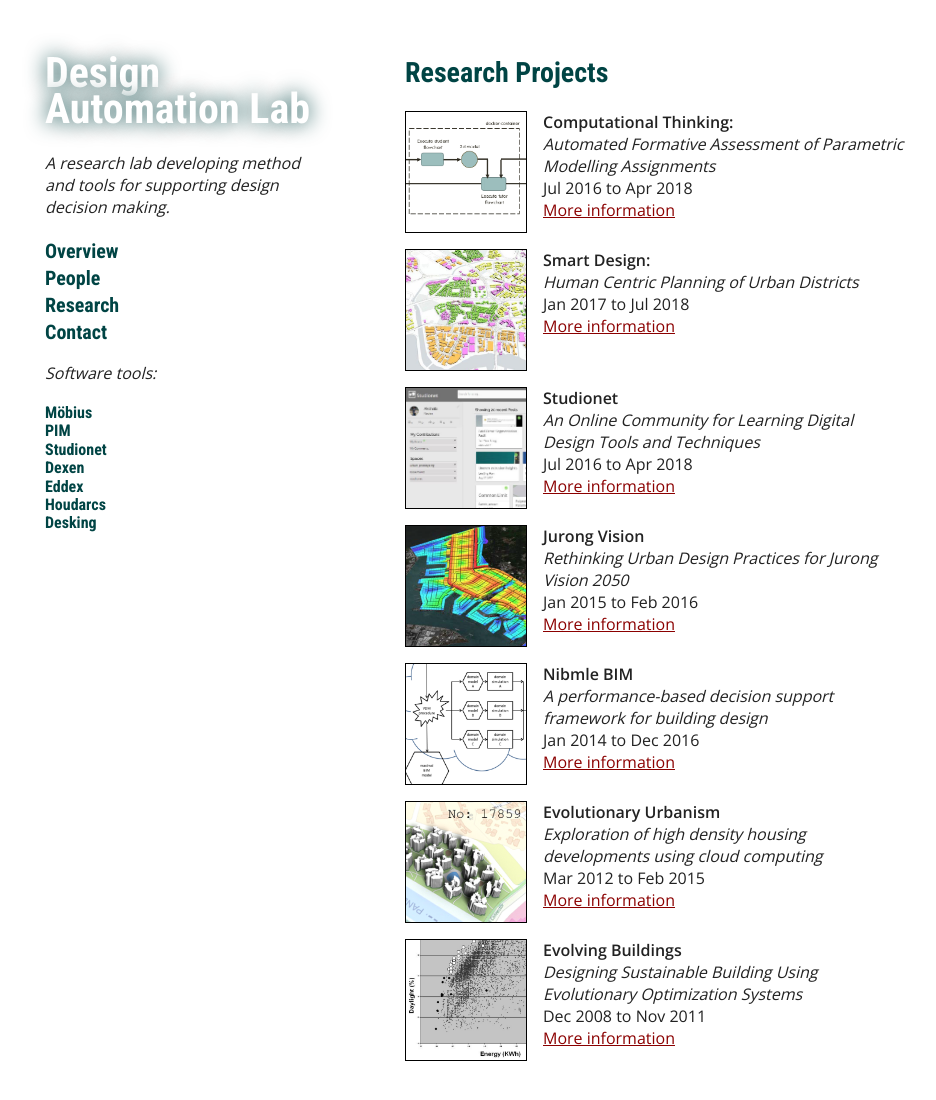
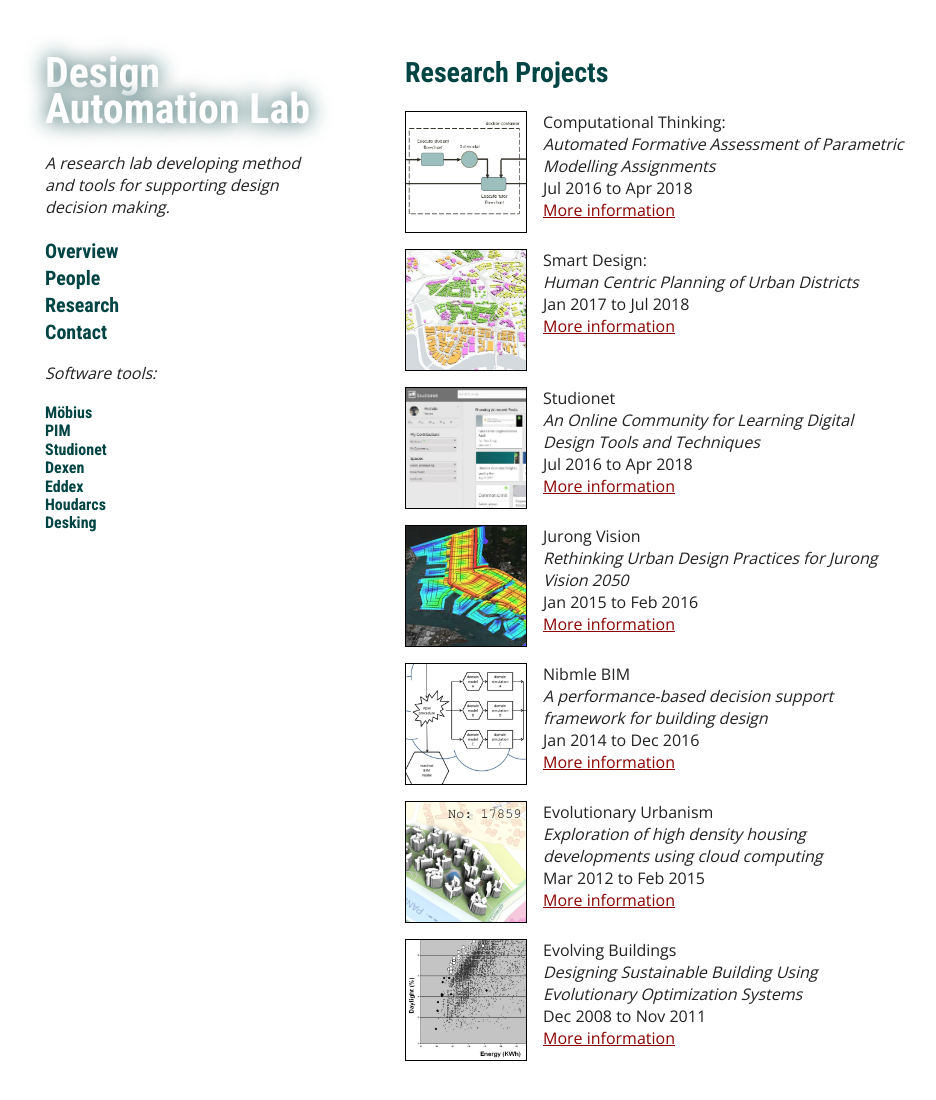
Before and after one commit to design-automation/design-automation-website, a Jekyll site: the page built from research.md, in a window 1280 px wide and 1127 px high. Shown: the top 1100 px of the window, without its empty margins (165-1101 px from the left). Built offline with Jekyll 4.4.1, drawn with Linux system fonts in a browser that asks for light colours; our own code applies the rules of GitHub Pages for plain Markdown files; a script that is not in the unit is left out.

Commit message:
font change

```diff
--- a/assets/css/style.scss
+++ b/assets/css/style.scss
@@ -91,15 +91,17 @@
 }
 
 h2 {
-  font-size:1.5em;
+  font-size:1.25em;
 }
 
 h3 {
-  font-size:1.25em;
+  font-size:1em;
 }
 
 h4, h5, h6 {
   font-size:1em;
+  font-style: italic;
+  font-weight:400;
 }
 
 /* ----------------------------------------------------------------------------------------------
```
